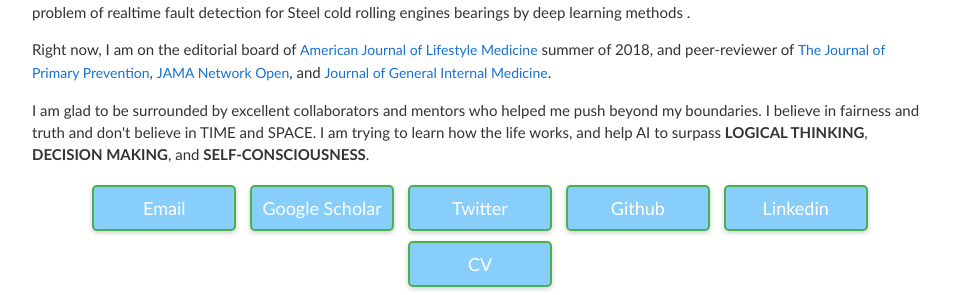
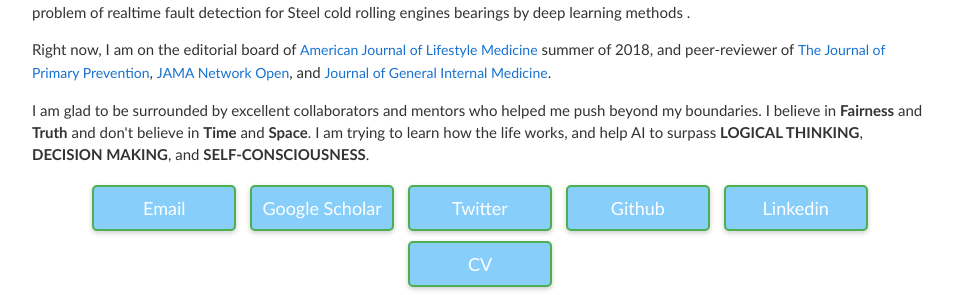
Before and after one commit to ArmanBehnam/ArmanBehnam.github.io, a Jekyll site: the page built from index.html, in a window 1280 px wide. Shown: the part 248-543 px from the top of the page, without its empty margins (160-1113 px from the left). Built offline with Jekyll 4.4.1, drawn with Linux system fonts in a browser that asks for light colours.

```diff
--- a/index.html
+++ b/index.html
@@ -60,7 +60,7 @@ title: Arman Behnam's website
 	<p>Right now, I am on the editorial board of <a href = "https://journals.sagepub.com/editorial-board/AJL">American Journal of Lifestyle Medicine</a> summer of 2018,
 		and peer-reviewer of <a href = "https://www.springer.com/journal/10935/"/>The Journal of Primary Prevention</a>, <a href = "https://jamanetwork.com/journals/jamanetworkopen"/>JAMA Network Open</a>, and <a href = "https://www.springer.com/journal/11606/"/>Journal of General Internal Medicine</a>.</p>
 
-        <p>I am glad to be surrounded by excellent collaborators and mentors who helped me push beyond my boundaries. I believe in fairness and truth and don't believe in TIME and SPACE. I am trying to learn how the life works, and help AI to surpass <b>LOGICAL THINKING</b>, <b>DECISION MAKING</b>, and <b>SELF-CONSCIOUSNESS</b>.</p>
+        <p>I am glad to be surrounded by excellent collaborators and mentors who helped me push beyond my boundaries. I believe in <b>Fairness</b> and <b>Truth</b> and don't believe in <b>Time</b> and <b>Space</b>. I am trying to learn how the life works, and help AI to surpass <b>LOGICAL THINKING</b>, <b>DECISION MAKING</b>, and <b>SELF-CONSCIOUSNESS</b>.</p>
 
 	<p style="text-align:center">
     <a href="mailto:abehnam@hawk.iit.edu" class="button">Email</a>
```
